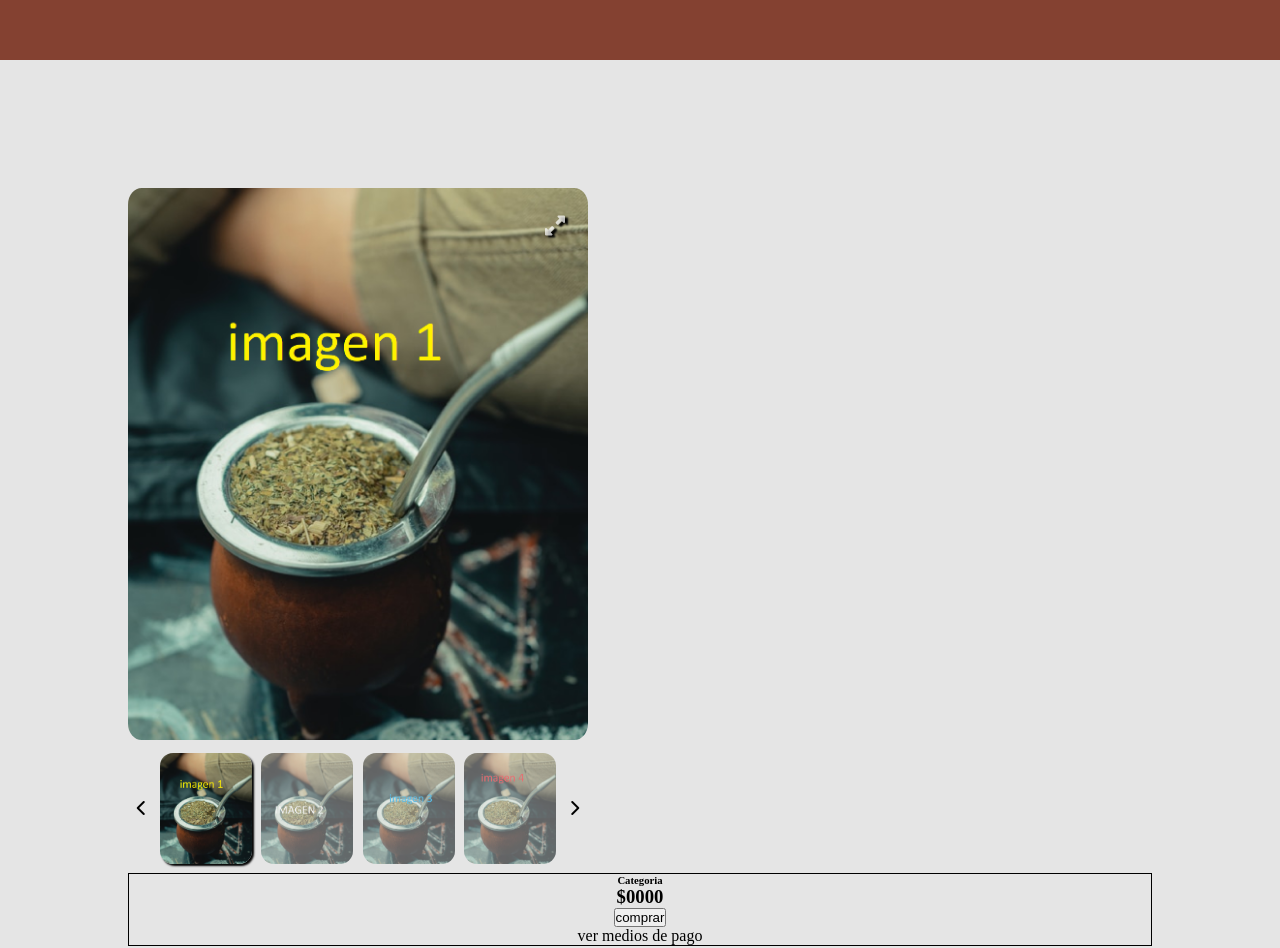
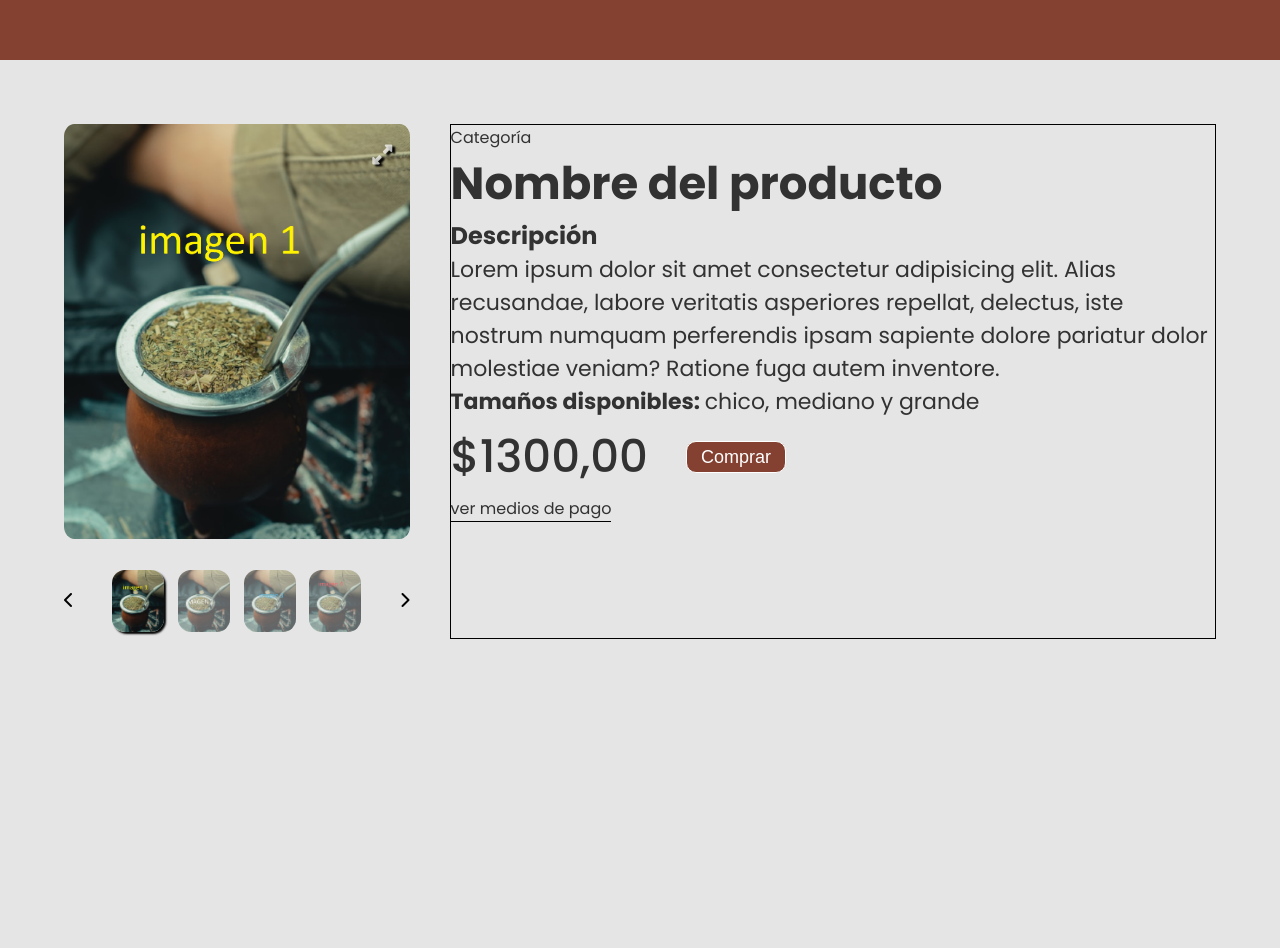
Before and after one commit to MakroMercado/NiMamatesUY, a website: page productos/fichaProducto.html in a window 1280 px wide. Shown: the part 140-1088 px from the top of the page. After the commit the page ends 843 px from the top, so only its background shows below. Drawn offline with nearby package versions, Linux system fonts and the light colour scheme.

Commit message:
mejoras en responsive

```diff
--- a/productos/fichaProducto.html
+++ b/productos/fichaProducto.html
@@ -32,26 +32,29 @@
                     </span>
                 </div>
                 <div id="contItems">
-                    <i id="flechaIZQ" class="fas fa-chevron-left flecha"></i>
+                    <div class="flecha izq">
+                        <i id="flechaIZQ" class="fas fa-chevron-left"></i>
+                    </div>
                     <img class="imgItem active" src="../img/productos/mate1.png" alt="" ind="0">
                     <img class="imgItem" src="../img/productos/mate2.png" alt="" ind="1">
                     <img class="imgItem" src="../img/productos/mate3.png" alt="" ind="2">
                     <img class="imgItem" src="../img/productos/mate4.png" alt="" ind="3">
-                    <i id="flechaDER" class="fas fa-chevron-right flecha"></i>
+                    <div class="flecha der">
+                        <i id="flechaDER" class="fas fa-chevron-right"></i>
+                    </div>
                 </div>
             </div>
             <div class="fichaInfo">
-                <h6>Categoria</h6>
-                <h2></h2>
-                <h5></h5>
-                <p></p>
-                <h6></h6>
-                <p></p>
+                <h5>Categoría</h5>
+                <h2>Nombre del producto</h2>
+                <h4>Descripción</h4>
+                <p>Lorem ipsum dolor sit amet consectetur adipisicing elit. Alias recusandae, labore veritatis asperiores repellat, delectus, iste nostrum numquam perferendis ipsam sapiente dolore pariatur dolor molestiae veniam? Ratione fuga autem inventore.</p>
+                <p><span>Tamaños disponibles: </span>chico, mediano y grande</p>
                 <div class="fichaInfoPrecio">
-                    <h3>$0000</h3>
-                    <button>comprar</button>
+                    <h2>$1300,00</h2>
+                    <button>Comprar</button>
                 </div>
-                <p>ver medios de pago</p>
+                <h5 class="pago">ver medios de pago</h5>
             </div>
         </div>
         <div id="modalExpandir">
--- a/scss/_fichaProducto.scss
+++ b/scss/_fichaProducto.scss
@@ -1,3 +1,5 @@
+@import url('https://fonts.googleapis.com/css2?family=Poppins&display=swap');
+
 .hdFicha{
     height: 200px;
     width: 100%;
@@ -11,15 +13,16 @@
 .ficha{
     display: flex;
     flex-flow: column nowrap;
-    justify-content: center;
-    text-align: center;
 }
 
 .fichaGaleria{
     width: 100%;
-    max-width: 460px;
+    display: flex;
+    justify-content: center;
+    flex-flow: column nowrap;
     #imgPrincipal{
         position: relative;
+        margin-bottom: 20px;
         img{
             width: 100%;
             border-radius: 3%;
@@ -45,13 +48,21 @@
         justify-content: center;
         align-items: center;
         .flecha{
-            width: 10%;
-            text-align: center;
-            cursor: pointer;
+            width: 20%;
+            i{
+                cursor: pointer;
+            }
+        }
+        .izq{
+            text-align: left;
+        }
+        .der{
+            text-align: right;
+
         }
         .imgItem{
-            width: 20%;
-            margin: 2% 1%;
+            width: 15%;
+            margin: 2% 2%;
             border-radius: 13px;
             opacity: 0.6;
             cursor: pointer;
@@ -64,8 +75,106 @@
 }
 
 .fichaInfo{
-    border: 1px solid #000;
+    font-family: 'Poppins';
+    padding-top: 20px;
+    color: #323232;
+    h5{
+        font-size: 14px;
+        font-weight: 200;
+    }
+    h5.pago{
+        display: inline-block;
+        border-bottom: 1px solid #000;
+    }
+    h2{
+        font-size: 32px;
+    }
+    h4{
+        font-size: 20px;
+    }
+    p{
+        font-size: 16px;
+        span{
+            font-weight: 550;
+        }
+    }
+    &Precio{
+        display: flex;
+        flex-flow: row nowrap;
+        align-items: center;
+        margin: 5px 0;
+        h2{
+            font-weight: 500;
+        }
+        button{
+            margin-left: 5%;
+            height: 32px;
+            width: 100px;
+            border-radius: 10px;
+            background-color: $bordo;
+            font-size: 18px;
+            color: #FFF;
+            border: 1px solid #FFF;
+        }
+    }
 }
+
+@media all and (min-width: 576px){
+    .fichaGaleria{
+        #imgPrincipal{
+            padding: 0 10%;
+            #flechaExpandir{
+                right: 15%;
+            }
+        }
+    }
+}
+
+@media all and (min-width: 768px){
+    #contFicha{
+        padding: 5%;
+    }
+    .ficha{
+        flex-flow: row nowrap;
+    }
+    .fichaGaleria{
+        width: 30%;
+        margin-right: 40px;
+        flex-grow: 0;
+        overflow: auto;
+        #imgPrincipal{
+            padding: 0;
+            #flechaExpandir{
+                right: 5%;
+            }
+        }
+    }
+    .fichaInfo{
+        width: 60%;
+        padding-top: 0;
+        flex-grow: 6;
+    }
+}
+@media all and (min-width: 992px){
+    .fichaInfo{
+        border: 1px solid #000;
+        font-family: 'Poppins';
+        h5{
+            font-size: 16px;
+            font-weight: 200;
+        }
+        h2{
+            font-size: 45px;
+        }
+        h4{
+            font-size: 24px;
+        }
+        p{
+            font-size: 22px;
+        }
+    }
+}
+
 
 #modalExpandir {
     display: none;
```
Also changed, not shown: css/main.css.
